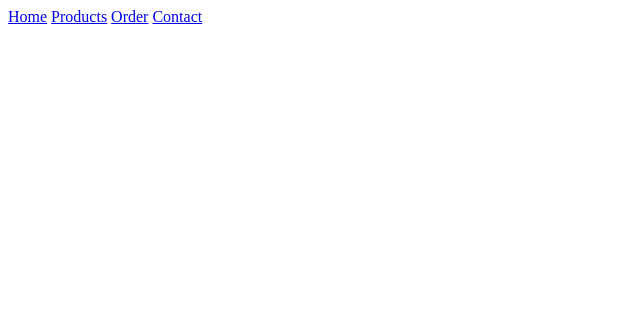
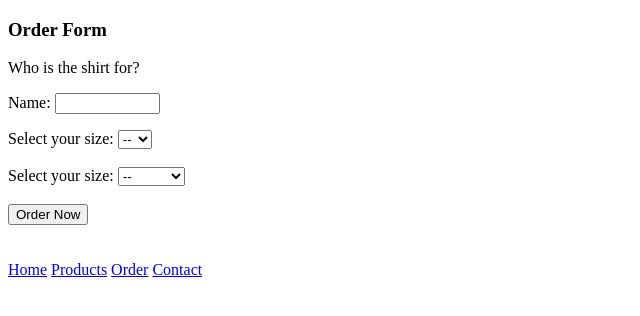
Before and after one commit to JD-Hiudt/jdhiudt.github.io, a plain HTML site: page order.html in a window 1280 px wide. Shown: the whole page, without its empty margins (0-640 px from the left). Drawn offline with Linux system fonts and the light colour scheme.

Commit message:
Finalize content changes, add success page for order completion

```diff
--- a/order.html
+++ b/order.html
@@ -4,8 +4,43 @@
   <title>JD's T-Shirt Shop - Order Form</title>
 </head>
 <body>
-
-
+<h3>Order Form</h3>
+<form name="order" action="success.html" action method="post">
+  <div>
+    <label>Who is the shirt for?</label>
+    <p>Name:
+    <input type="text" name="name" size="10">
+    </p>
+  </div>
+  <div>
+    <lable>Select your size:</label>
+    <select name="size">
+      <option value="Nil">--</option>
+      <option value="Small">S</option>
+      <option value="Medium">M</option>
+      <option value="Large">L</option>
+    </select>
+  </div>
+  <br>
+  <div>
+    <lable>Select your size:</label>
+    <select name="color">
+      <option value="Nil">--</option>
+      <option value="black">Black</option>
+      <option value="blue">Blue</option>
+      <option value="green">Green</option>
+      <option value="grey">Grey</option>
+      <option value="orange">Orange</option>
+      <option value="purple">Purple</option>
+      <option value="red">Red</option>
+      <option value="yellow">Yellow</option>
+    </select>
+  </div>
+  <br>
+  <button type="submit">Order Now</button>
+</form>
+<br>
+<br>
 <footer>
 <nav>
   <a href="index.html">Home</a>
```
Also changed, not shown: contact.html (+1 -0 lines), index.html (+1 -0 lines), success.html (added, +9 -0 lines), images/order-now.jpeg (added).
